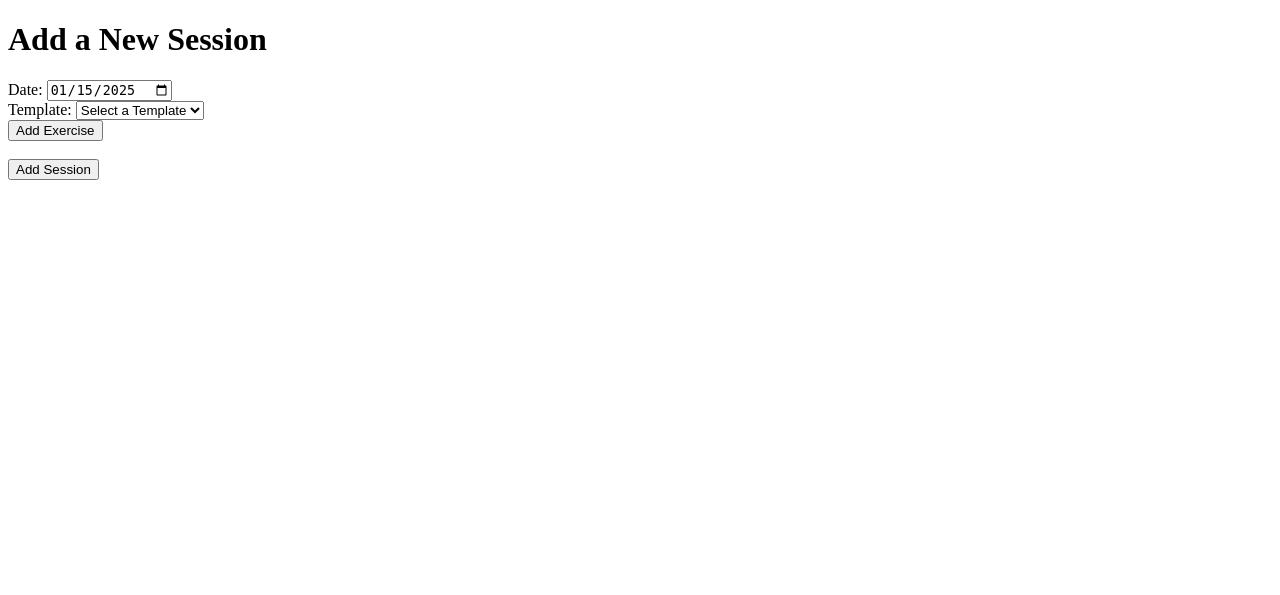
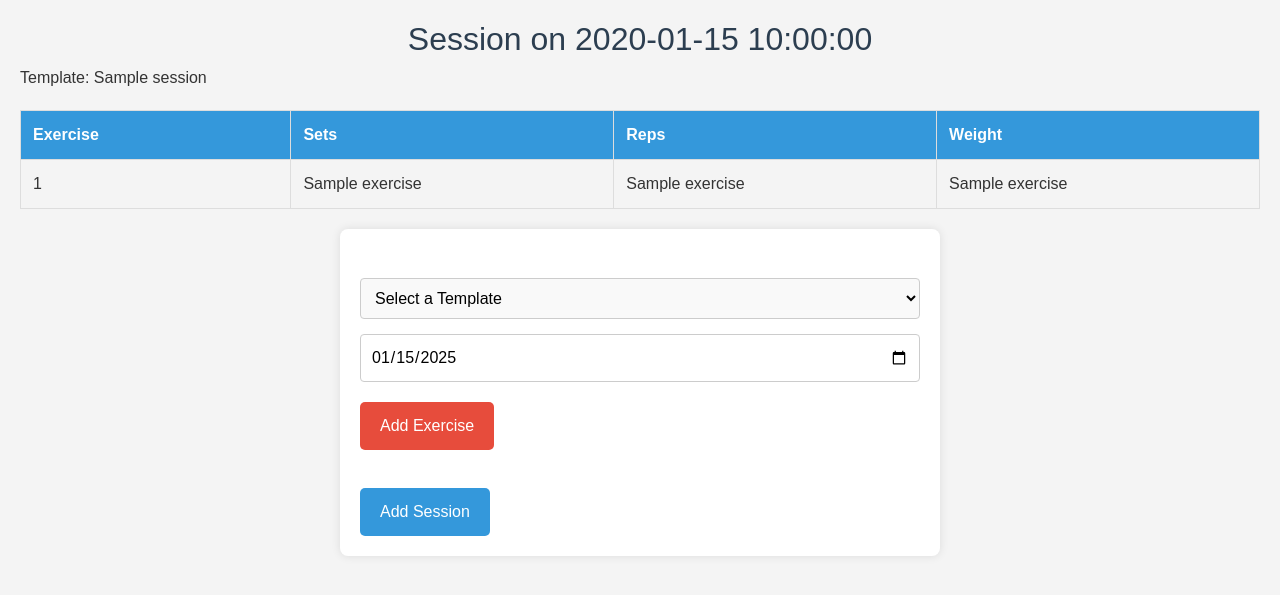
Before and after one commit to chavias/FitnessTracker, a Flask app: template templates/add.html in a window 1280 px wide. Shown: the top 595 px of the page. Run offline with Flask 3, Linux system fonts and the light colour scheme; the template is opened without the code that fills it: most values are stand-ins (such as "Sample title", 1, 10 or a date in 2020); some libraries are stand-ins or nearby versions.

Commit message:
add css for add.html

```diff
--- /dev/null
+++ b/static/style.css
@@ -0,0 +1,133 @@
+/* Global Styles */
+body {
+    font-family: Arial, sans-serif;
+    background-color: #f4f4f4;
+    margin: 0;
+    padding: 20px;
+    color: #333;
+}
+
+h1, h2 {
+    text-align: center;
+    color: #2c3e50;
+}
+
+/* Session Table */
+table {
+    width: 100%;
+    border-collapse: collapse;
+    margin: 20px 0;
+}
+
+th, td {
+    padding: 12px;
+    text-align: left;
+    border: 1px solid #ddd;
+}
+
+th {
+    background-color: #3498db;
+    color: white;
+}
+
+tr:nth-child(even) {
+    background-color: #f2f2f2;
+}
+
+table th, table td {
+    min-width: 120px;
+}
+
+/* Form Styles */
+form {
+    background-color: #ffffff;
+    padding: 20px;
+    border-radius: 8px;
+    box-shadow: 0 0 10px rgba(0, 0, 0, 0.1);
+    max-width: 600px;
+    margin: 20px auto;
+}
+
+form label {
+    font-weight: bold;
+    margin-top: 10px;
+    display: block;
+}
+
+form select, form input {
+    width: 100%;
+    padding: 10px;
+    margin-top: 5px;
+    margin-bottom: 10px;
+    border: 1px solid #ccc;
+    border-radius: 4px;
+    font-size: 16px;
+}
+
+form select {
+    background-color: #f9f9f9;
+}
+
+form input[type="date"] {
+    background-color: #fff;
+}
+
+form button {
+    background-color: #3498db;
+    color: white;
+    padding: 12px 20px;
+    border: none;
+    border-radius: 5px;
+    cursor: pointer;
+    font-size: 16px;
+}
+
+form button:hover {
+    background-color: #2980b9;
+}
+
+form button[type="button"] {
+    background-color: #e74c3c;
+    margin-top: 10px;
+}
+
+form button[type="button"]:hover {
+    background-color: #c0392b;
+}
+
+/* Exercise Rows */
+#exercise-list div {
+    display: flex;
+    flex-wrap: wrap;
+    gap: 10px;
+    margin-bottom: 10px;
+}
+
+#exercise-list input {
+    width: calc(25% - 10px);
+    padding: 10px;
+}
+
+#exercise-list button {
+    width: 100px;
+    align-self: flex-end;
+}
+
+/* Responsive Design */
+@media (max-width: 768px) {
+    #exercise-list input {
+        width: 100%;
+    }
+
+    form {
+        padding: 15px;
+    }
+
+    form label, form select, form input, form button {
+        font-size: 14px;
+    }
+
+    table th, table td {
+        padding: 8px;
+    }
+}
--- a/templates/add.html
+++ b/templates/add.html
@@ -1,6 +1,14 @@
 <!DOCTYPE html>
 <html>
 <head>
+    <!-- Required meta tags -->
+    <meta charset="utf-8">
+    <meta name="viewport" content="width=device-width, initial-scale=1, shrink-to-fit=no">
+
+    <!-- Bootstrap CSS -->
+    <link rel="stylesheet" href="https://maxcdn.bootstrapcdn.com/bootstrap/4.0.0/css/bootstrap.min.css" integrity="sha384-Gn5384xqQ1aoWXA+058RXPxPg6fy4IWvTNh0E263XmFcJlSAwiGgFAW/dAiS6JXm" crossorigin="anonymous">
+
+    <link rel="stylesheet" type="text/css" href="{{ url_for('static', filename='style.css') }}">
     <title>Add Session</title>
     <script>
         // Set the current date in the date field
@@ -48,12 +56,35 @@
     </script>
 </head>
 <body>
-    <h1>Add a New Session</h1>
+    {% for session in session_data %}
+    <h2>Session on {{ session.date }}</h2>
+    <p>Template: {{ session.template_name or "No template used" }}</p>
+    <table border="1">
+        <thead>
+            <tr>
+                <th>Exercise</th>
+                <th>Sets</th>
+                <th>Reps</th>
+                <th>Weight</th>
+            </tr>
+        </thead>
+        <tbody>
+            {% for exercise in session.exercises %}
+                <tr>
+                    <td>{{ exercise[0] }}</td>
+                    <td>{{ exercise[1] }}</td>
+                    <td>{{ exercise[2] }}</td>
+                    <td>{{ exercise[3] }}</td>
+                </tr>
+            {% endfor %}
+        </tbody>
+    </table>
+    {% endfor %}
+
+    <!-- <h1>Add a New Session</h1> -->
     <form method="POST">
-        <label for="date">Date:</label>
-        <input type="date" name="date" id="date" required>
         <br>
-        <label for="template">Template:</label>
+        <!-- <label for="template">Template:</label> -->
         <select name="template_id">
             <option value="">Select a Template</option>
             {% for template in templates %}
@@ -61,11 +92,14 @@
             {% endfor %}
         </select>
         <br>
+        <!-- <label for="date">Date:</label> -->
+        <input type="date" name="date" id="date" required>
         <div id="exercise-list">
             <!-- Dynamic rows will be added here -->
-            <button type="button" onclick="addExerciseRow()">Add Exercise</button>
         </div>
+        <button type="button" onclick="addExerciseRow()" style="margin-bottom:1cm;">Add Exercise</button>
         <br>
+
         <button type="submit">Add Session</button>
     </form>
 </body>
```
Also changed, not shown: static/main.css (added, +80 -0 lines).
